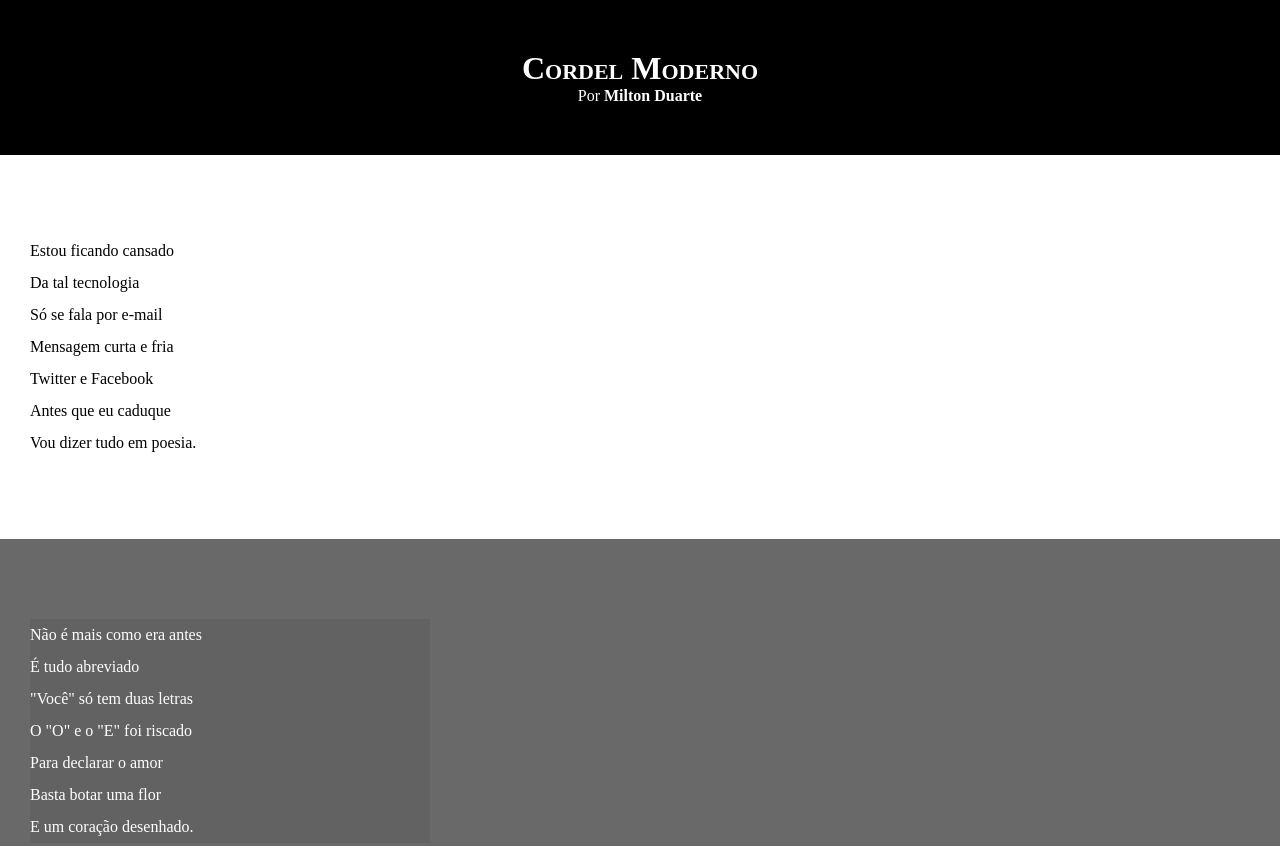
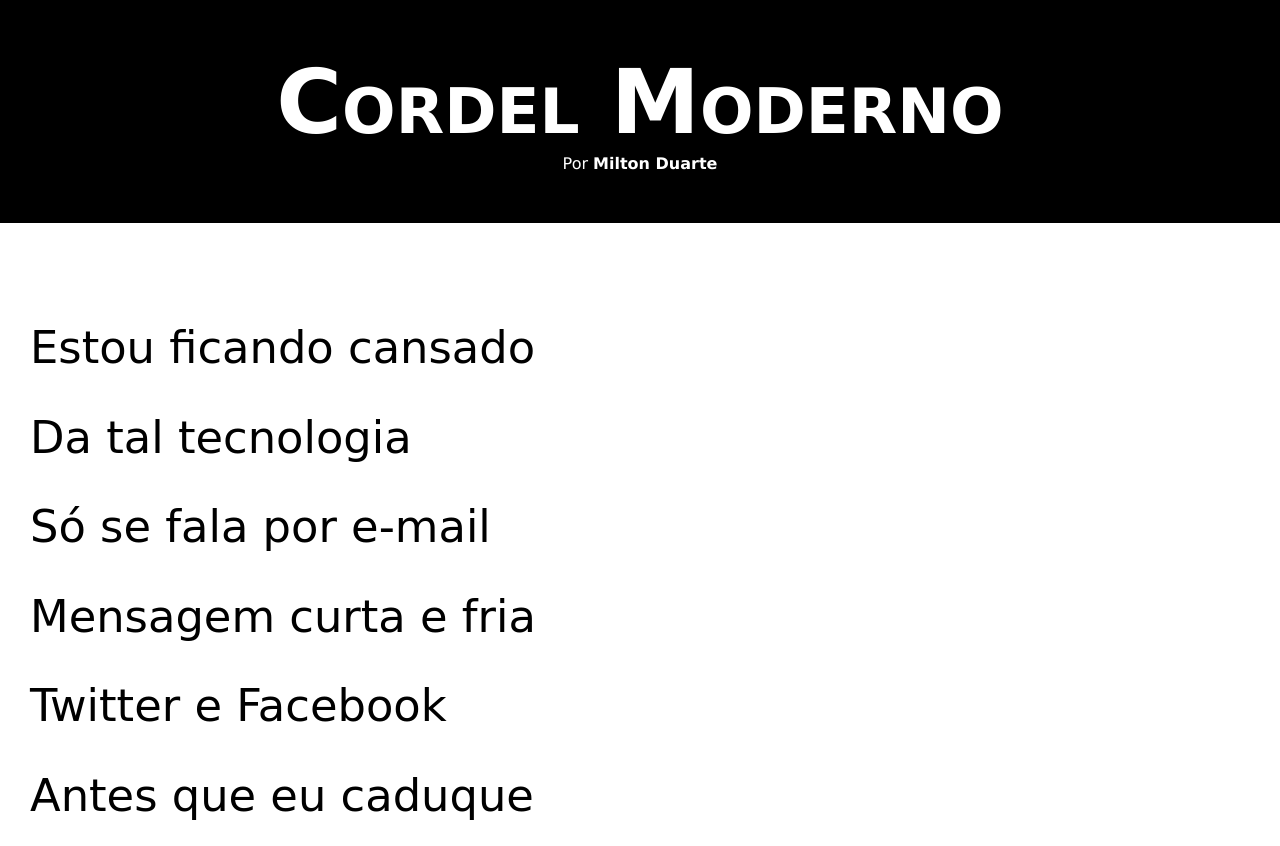
Before and after one commit to lucasoli456/Projeto-Cordel, a plain HTML site: page index.html in a window 1280 px wide. Shown: the top 846 px of the page. Drawn offline with Linux system fonts and the light colour scheme; a web font is replaced by a local one.

Commit message:
Atualizei o projeto

```diff
--- a/estilo/style.css
+++ b/estilo/style.css
@@ -1,4 +1,21 @@
 @charset "UTF-8";
+
+@import url('https://fonts.googleapis.com/css2?family=Passion+One&display=swap');
+
+@import url('https://fonts.googleapis.com/css2?family=Sriracha&display=swap');
+
+@font-face {
+    font-family: 'Cordel';
+    src: url('../fontes.cordel/Cordel\ Encarnado.otf') format('opentype');
+    font-weight: normal;
+
+}
+:root{
+    --font1: Verdana, 'Geneva', Tahoma, sans-serif;
+    --font2:'Passion One', cursive;
+    --font3:'Sriacha', cursive;
+    --font4:'Cordel', cursive;
+}
 
 *{
     margin: 0px;
@@ -7,6 +24,7 @@
 html, body{
     min-height: 100vh;
     background-color: darkgrey;
+    font-family: var(--font1);
 }
 header{
     background-color: black;
@@ -15,10 +33,13 @@ header{
 }
 header > h1{
     padding-top: 50px;
-    font-variant: small-caps; /* Deixa tudo com letras maiúsculas porém a primeira letra da palavra fica um pouco maior*/
+    font-variant: small-caps;/* Deixa tudo com letras maiúsculas porém a primeira letra da palavra fica um pouco maior*/
+    font-family: var(--font4);
+    font-size: 7vw;
     /* text-transform: uppercase; transforma o texto em maiúsculas*/
 }
 header > p{
+    font-size: 1em;
     padding-bottom: 50px;
 }
 header a, footer a{
@@ -34,6 +55,8 @@ section{
     padding-bottom: 10vh;
     line-height: 2em;
     padding-left: 30px;
+    font-family: var(--font3);
+    font-size: 3.5vw;
 }
 section.normal{
     background-color: white;
@@ -44,7 +67,8 @@ section.imagem{
     color: white;
 }
 section.imagem > p{
-    width: 400px;
+    display: inline-block;
+    padding: 5px;
     background-color: rgba(0, 0, 0, 0.068);
 }
 footer{
```
Also changed, not shown: 1 other file.
